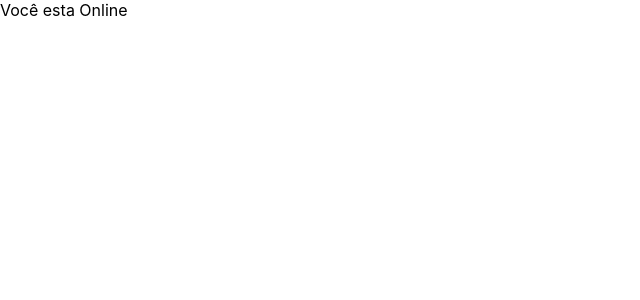
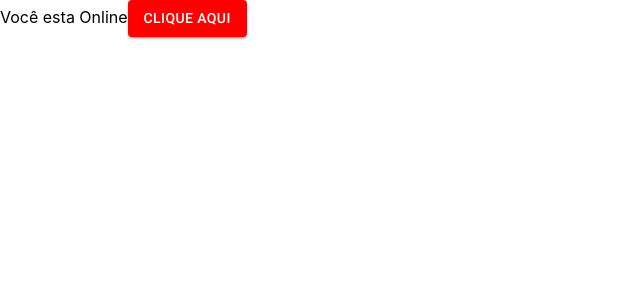
Before and after one commit to TiagoLobo77/treinaweb-multistack-react-materialui-nextjs, a React (Create React App) app: page / in a window 1280 px wide. Shown: the top 300 px of the page, without its empty margins (0-640 px from the left). Built offline with nearby package versions, Linux system fonts and the light colour scheme.

Commit message:
aula-02-03

```diff
--- a/package.json
+++ b/package.json
@@ -3,6 +3,9 @@
   "version": "0.1.0",
   "private": true,
   "dependencies": {
+    "@emotion/react": "^11.4.1",
+    "@emotion/styled": "^11.3.0",
+    "@material-ui/core": "^5.0.0-beta.5",
     "@testing-library/jest-dom": "^5.14.1",
     "@testing-library/react": "^11.2.7",
     "@testing-library/user-event": "^12.8.3",
--- a/public/index.html
+++ b/public/index.html
@@ -25,6 +25,10 @@
       Learn how to configure a non-root public URL by running `npm run build`.
     -->
     <title>React App</title>
+    <link
+      rel="stylesheet"
+      href="https://fonts.googleapis.com/css?family=Roboto:300,400,500,700&display=swap"
+    />
   </head>
   <body>
     <noscript>You need to enable JavaScript to run this app.</noscript>
--- a/src/App.js
+++ b/src/App.js
@@ -1,5 +1,8 @@
 import { useEffect } from "react";
 import useOnlineStatus from "./data/hooks/useOnlineStatus";
+import { Button } from "@material-ui/core";
+import { ThemeProvider } from "@material-ui/core/styles";
+import theme from "./ui/themes/theme";
 
 function App() {
   const isOnline = useOnlineStatus();
@@ -10,7 +13,14 @@ function App() {
     }
   }, [isOnline]);
 
-  return <div>{isOnline ? "Você esta Online" : "Você está desconectado!"}</div>;
+  return (
+    <ThemeProvider theme={theme}>
+      <div>
+        {isOnline ? "Você esta Online" : "Você está desconectado!"}
+        <Button variant={"contained"}>Clique Aqui</Button>
+      </div>
+    </ThemeProvider>
+  );
 }
 
 export default App;
--- /dev/null
+++ b/src/ui/themes/theme.js
@@ -0,0 +1,11 @@
+import { createTheme } from "@material-ui/core/styles";
+
+const theme = createTheme({
+  palette: {
+    primary: {
+      main: "#ff0000",
+    },
+  },
+});
+
+export default theme;
```
Also changed, not shown: 1 other file (tests, documents, lock files or other folders).
